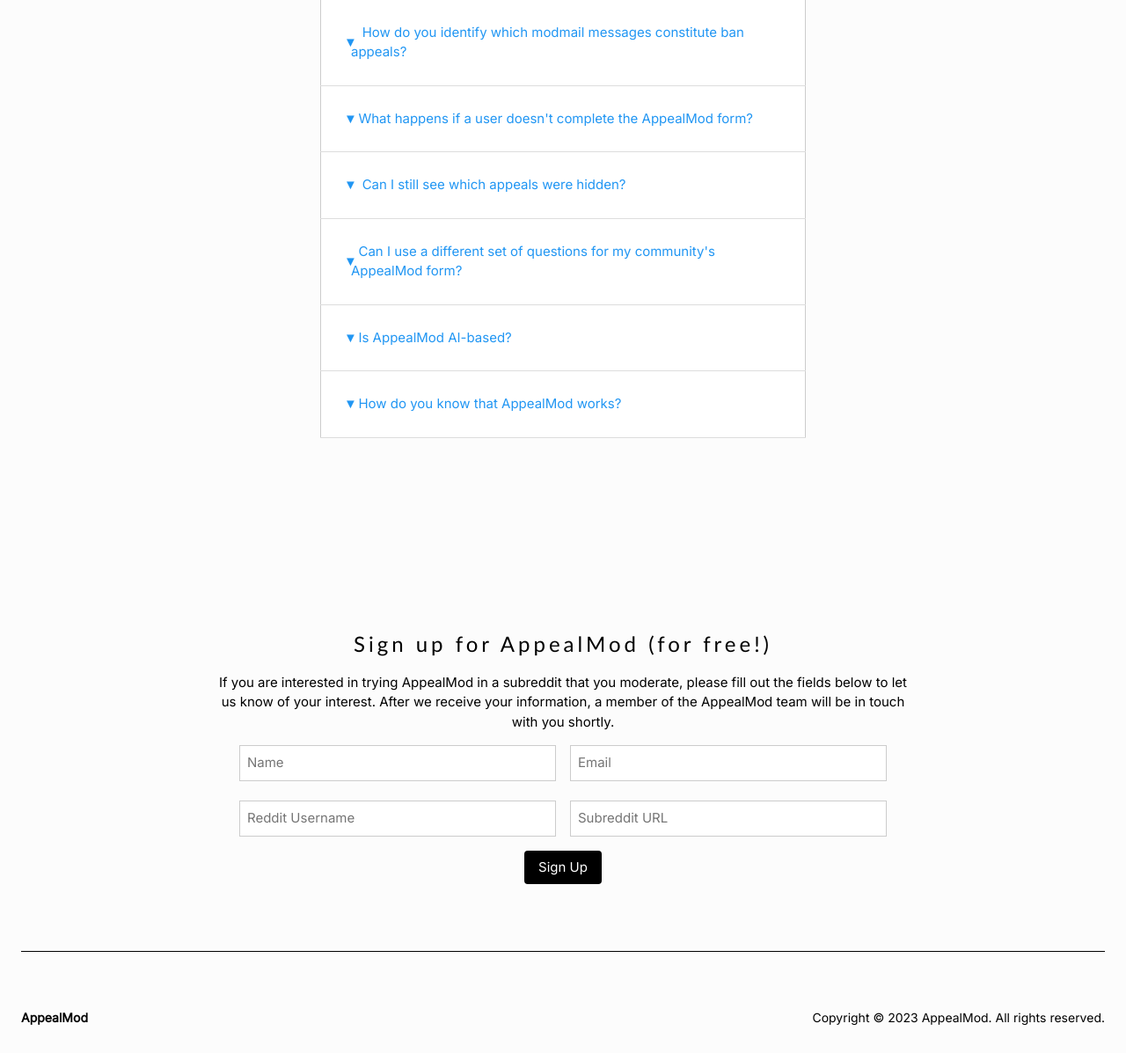
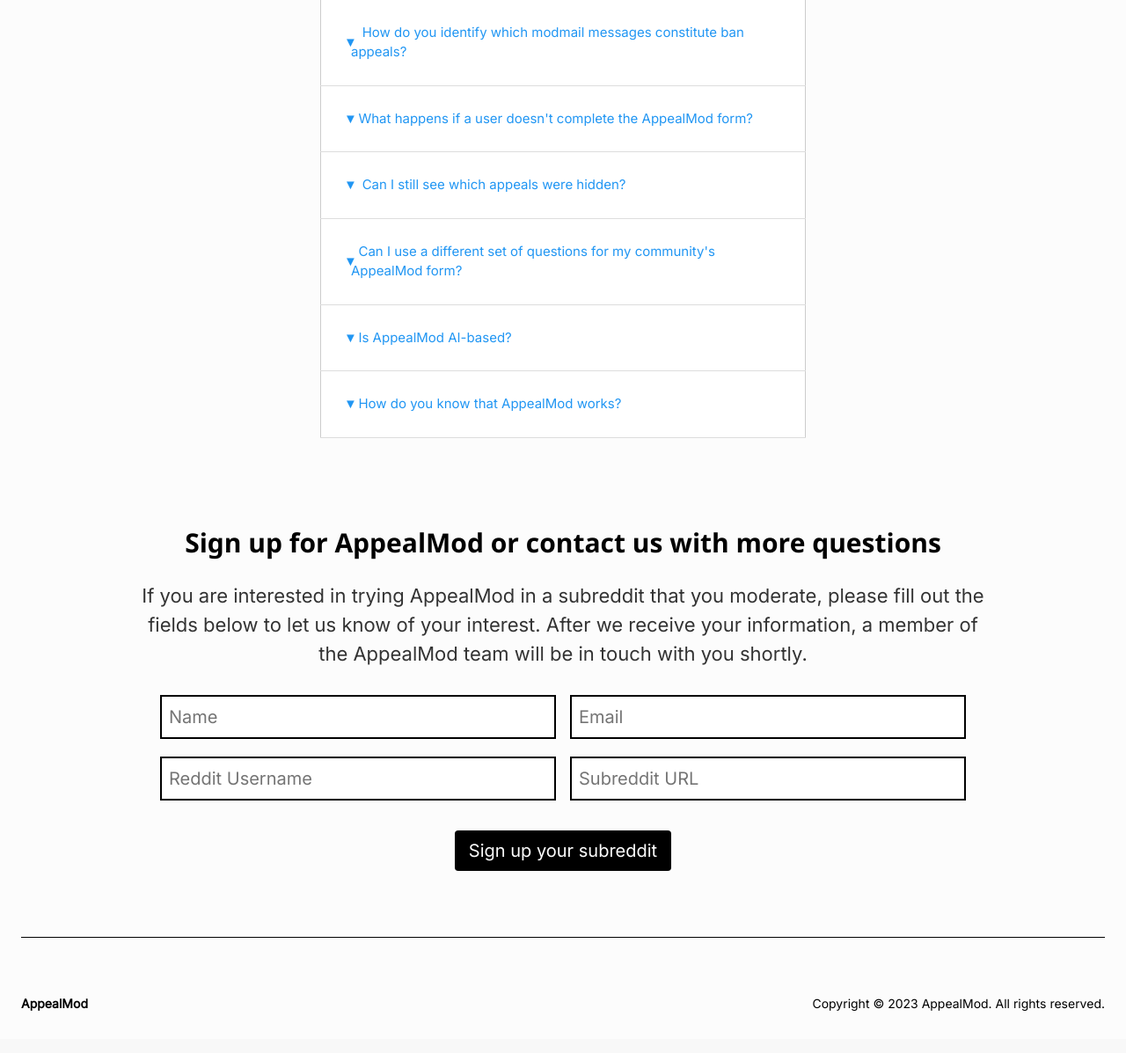
Before and after one commit to casmlab/appealmod, a Django app: page / in a window 1280 px wide. Shown: the part 2768-3965 px from the top of the page at 88% size. After the commit the page ends 3917 px from the top, so only its background shows below. Run offline with Django 5.2, Linux system fonts and the light colour scheme.

Commit message:
sign-up: Apply new styles to the block

```diff
--- a/static/css/styles.css
+++ b/static/css/styles.css
@@ -301,6 +301,26 @@ h4 {
     font-size: 24px;
 }
 
+.signup-header {
+    font-size: 30px;
+    font-weight: 700;
+    margin-top: 80px;
+}
+
+.signup-text {
+    font-size: 22px;
+    color: #333333;
+}
+
+.signup-form {
+    margin-top: 30px;
+    font-size: 20px;
+}
+
+.w3-input {
+    border: 2px solid black;
+}
+
 .inline {
     display: inline;
 }
--- a/templates/blocks/sign-up.html
+++ b/templates/blocks/sign-up.html
@@ -1,42 +1,42 @@
 <!-- Sign up section -->
-<div id="SignUpSection" class="w3-content" style="max-width: 800px; margin: auto; margin-top: 200px;">
+<div id="SignUpSection" class="w3-content">
 
     <div class="w3-center">
-        <h3 class="w3-wide" style="font-family: Calibri;">Sign up for AppealMod (for free!)</h3>
-        <p>If you are interested in trying AppealMod in a subreddit that you moderate, please fill out the
+        <h3 class="signup-header">
+            Sign up for AppealMod or contact us with more questions
+        </h3>
+        <p class="signup-text">
+            If you are interested in trying AppealMod in a subreddit that you moderate, please fill out the
             fields below to let us know of your interest. After we receive your information, a member of the
-            AppealMod team will be in touch with you shortly.</p>
+            AppealMod team will be in touch with you shortly.
+        </p>
     </div>
 
     <!-- Sign up form -->
-    <form action="{% url 'sign-up' %}" method="post" class="w3-container w3-round w3-margin-bottom">
+    <form action="{% url 'sign-up' %}" method="post" class="w3-container w3-round w3-margin-bottom signup-form">
         {% csrf_token %}
         <div class="w3-row-padding">
             <div class="w3-half">
-                <label for="name"></label>
-                <input type="text" id="name" name="name" class="w3-input w3-border" placeholder="Name" required>
+                <input type="text" id="name" name="name" class="w3-input" placeholder="Name" required>
             </div>
             <div class="w3-half">
-                <label for="email"></label>
-                <input type="email" id="email" name="email" class="w3-input w3-border" placeholder="Email" required>
+                <input type="email" id="email" name="email" class="w3-input" placeholder="Email" required>
             </div>
         </div>
 
-        <div class="w3-row-padding">
+        <div class="w3-row-padding" style="padding-top: 20px;">
             <div class="w3-half">
-                <label for="reddit-username">&nbsp;</label>
-                <input type="text" id="reddit-username" name="reddit_username" class="w3-input w3-border"
+                <input type="text" id="reddit-username" name="reddit_username" class="w3-input"
                        placeholder="Reddit Username" required>
             </div>
             <div class="w3-half">
-                <label for="subreddit-url">&nbsp;</label>
-                <input type="url" id="subreddit-url" name="subreddit_url" class="w3-input w3-border"
+                <input type="url" id="subreddit-url" name="subreddit_url" class="w3-input"
                        placeholder="Subreddit URL" required>
             </div>
         </div>
 
-        <div class="w3-center">
-            <input type="submit" value="Sign Up" class="w3-button w3-black w3-round w3-margin-top">
+        <div class="w3-center" style="padding-top: 18px;">
+            <input type="submit" value="Sign up your subreddit" class="w3-button w3-black w3-round w3-margin-top">
         </div>
     </form>
 </div>
```
